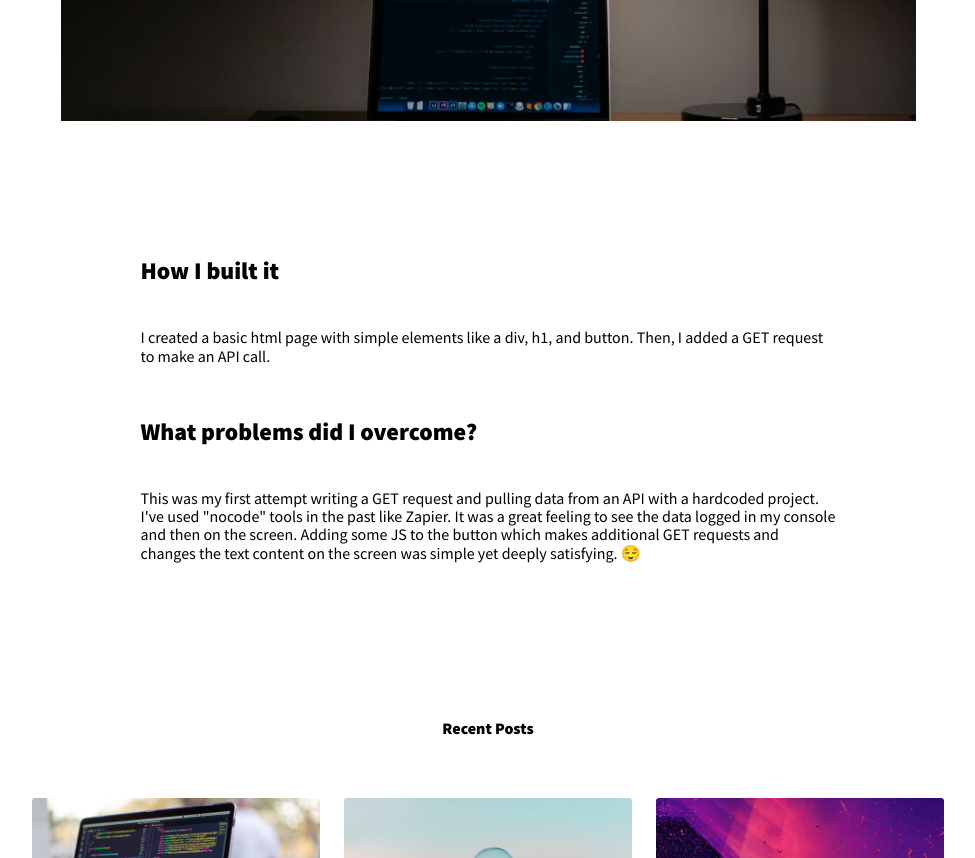
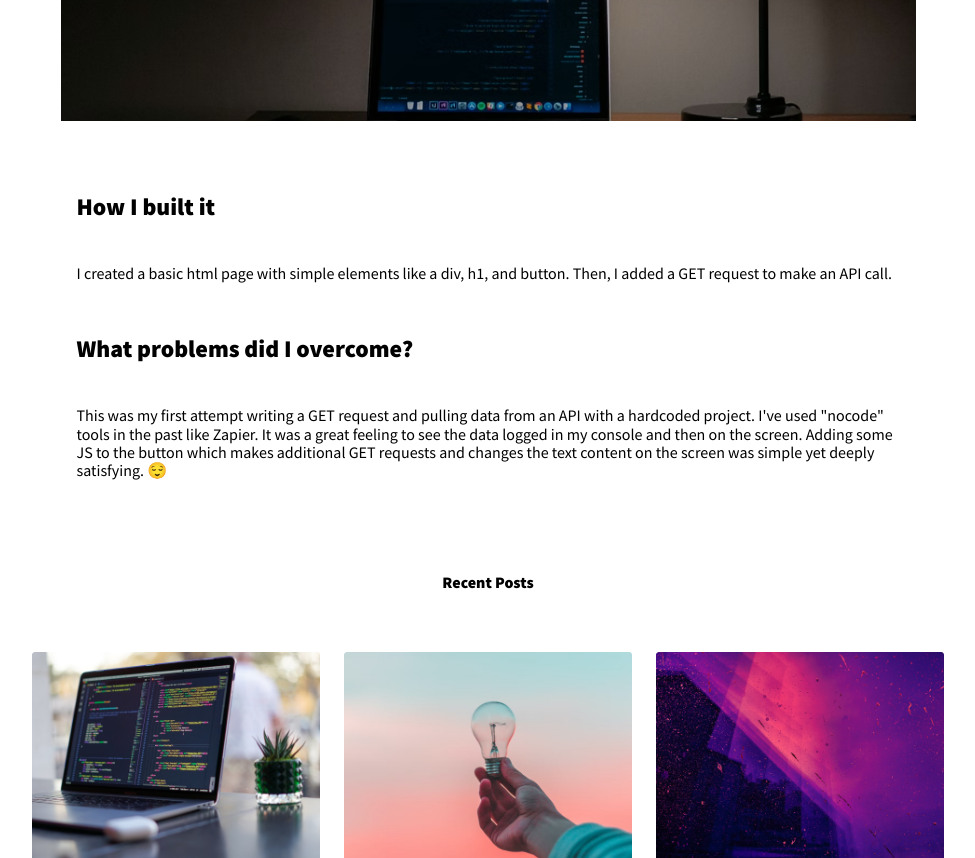
Before and after one commit to ChrisVee/learningJournal, a plain HTML site: page boredBot.html in a window 1280 px wide. Shown: the part 540-1398 px from the top of the page, without its empty margins (152-1127 px from the left). Drawn offline with nearby package versions, Linux system fonts and the light colour scheme.

Commit message:
padding updated

```diff
--- a/css/style.css
+++ b/css/style.css
@@ -173,7 +173,7 @@ a {
 }
 
 .main-post-text {
-    padding: 5em;
+    padding: 1em;
 }
 
 /*ABOUT ME PAGE*/
```
